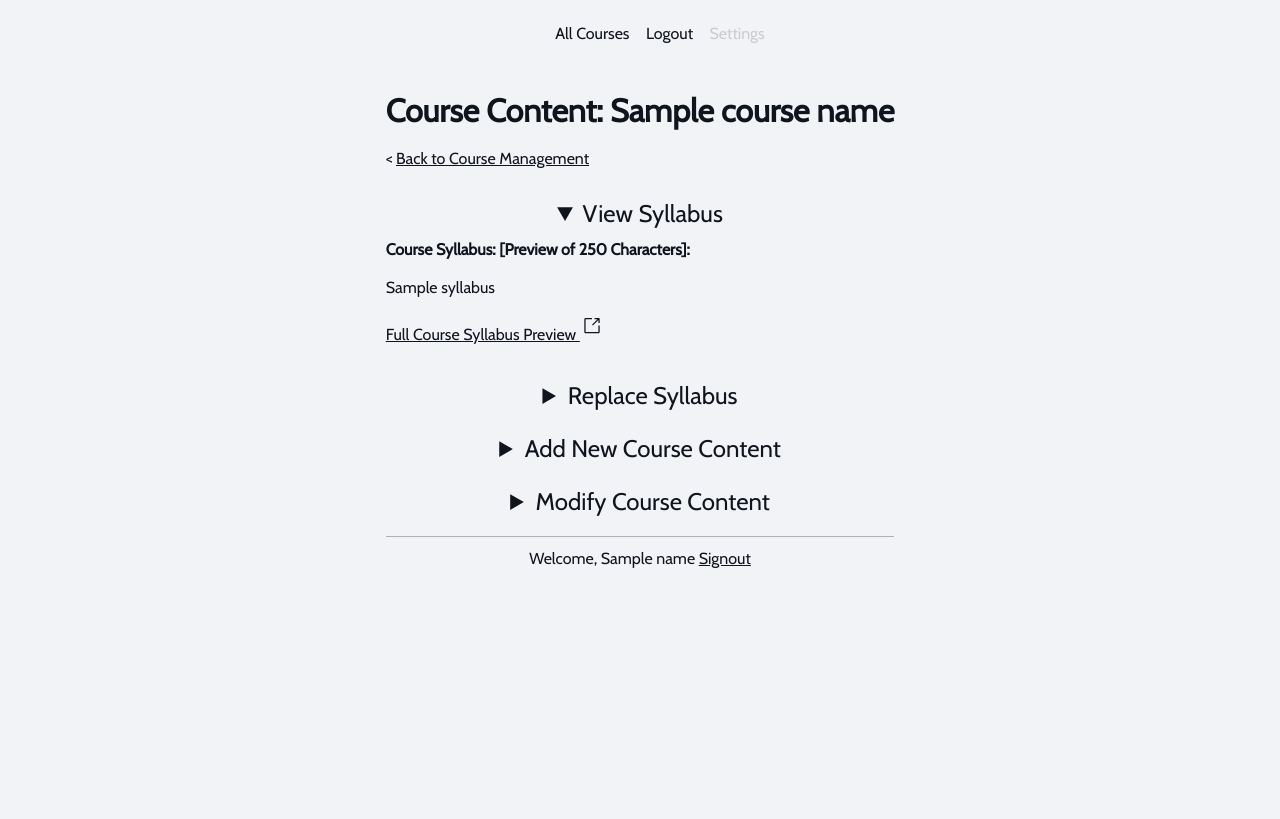
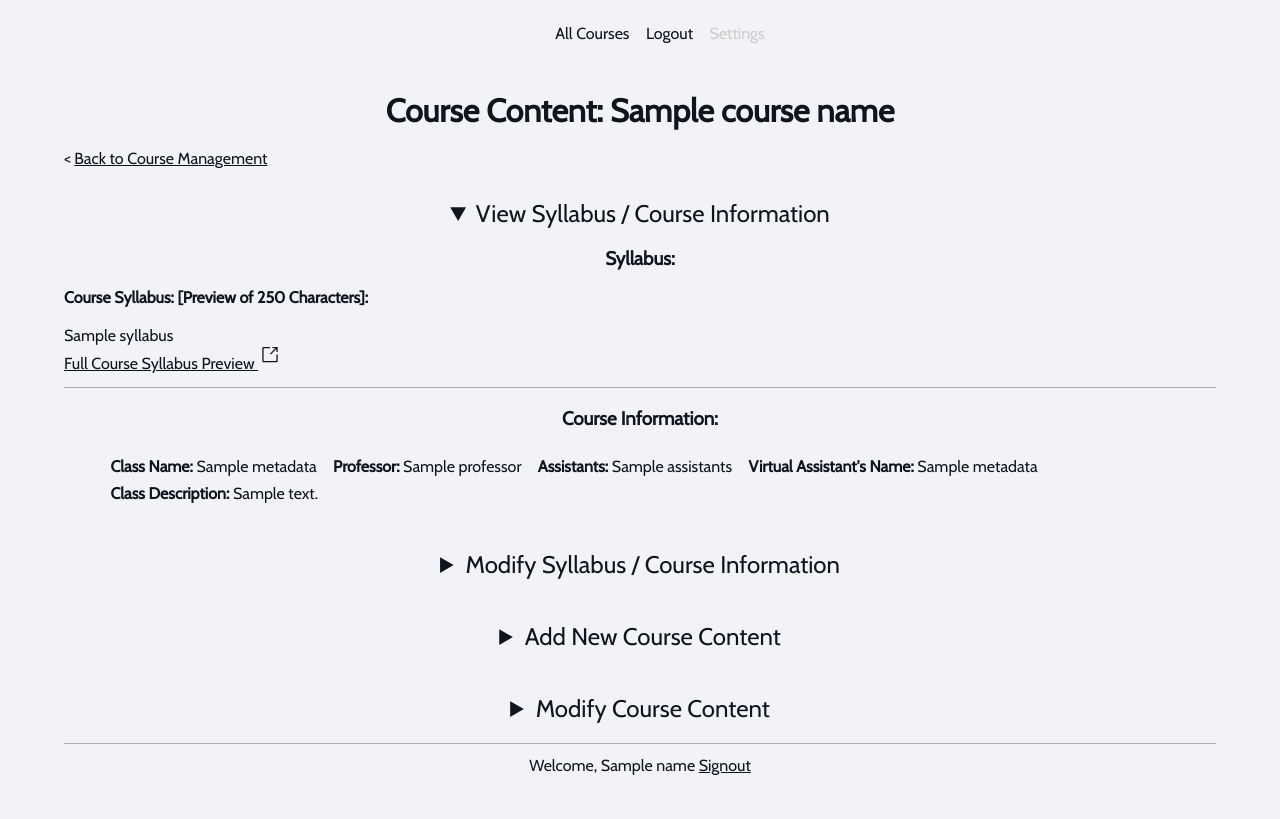
Before and after one commit to satishsurath/alldayta.xyz, a Flask app: template app/templates/course_contents.html in a window 1280 px wide, after a click on "View Syllabus / Course Information". Before the commit the page ends 568 px from the top, so only its background shows below. Run offline with Flask 3, Linux system fonts and the light colour scheme; the visitor is signed in with stand-in values (Sample User, id 1); the template is opened without the code that fills it: values that come from a table or form of the project are taken from there, most other values are stand-ins (such as "Sample title", 1, 10 or a date in 2020); parts of the project's set-up code (start-up, migrations or seed data) failed here and were passed over; some libraries are stand-ins or nearby versions.

Commit message:
Completed the saving, viewing and modifying Course Metadata
Signed-off-by: Satish Surath <connect@sati.sh>

```diff
--- a/app/routes.py
+++ b/app/routes.py
@@ -39,7 +39,8 @@
     list_folders,
     rename_folder,
     delete_folder,
-    create__course_folder_with_metadata,
+    create_course_folder_with_metadata,
+    save_course_metadata,
     allowed_file,
     delete_file,
     get_first_txt_file,
@@ -197,14 +198,14 @@
 @login_required
 def create_course():
     name = request.form['name'].replace(' ', '-')
-    meta_data = {
+    metadata = {
         'classname': request.form.get('classname', ''),
         'professor': request.form.get('professor', ''),
         'assistants': request.form.get('assistants', ''),
         'classdescription': request.form.get('classdescription', ''),
         'assistant_name': request.form.get('assistant_name', '')
     }
-    create__course_folder_with_metadata(name, meta_data)
+    create_course_folder_with_metadata(name, metadata)
     return redirect(url_for('course_management'))
 
 @app.route('/rename-item', methods=['POST'])
@@ -294,6 +295,9 @@
         return jsonify(success=False, error=str(e))
 
 
+
+
+
 @app.route('/course-contents/<course_name>', methods=['GET', 'POST'])
 @login_required
 def course_contents(course_name):
@@ -304,6 +308,22 @@
     # Part 2: Load Course Content:
     user_folder = session['folder']
     folder_path = os.path.join(app.config["FOLDER_UPLOAD"], user_folder, course_name)
+    # Check if metadata file exists, if not create a blank one
+    meta_file_path = os.path.join(folder_path, "course_meta.json")
+    if not os.path.exists(meta_file_path):
+        metadata = {
+            'classname': '',
+            'professor': '',
+            'assistants': '',
+            'classdescription': '',
+            'assistant_name': ''
+        }
+        with open(meta_file_path, 'w') as json_file:
+            json.dump(metadata, json_file)
+    else:
+        with open(meta_file_path, 'r') as json_file:
+            metadata = json.load(json_file)
+
     contents = get_content_files(folder_path)
     file_info = detect_final_data_files(folder_path) # for 'textchunks.npy' and 'textchunks-originaltext.csv' if they exist
     activations = check_and_update_activations_file(folder_path)
@@ -327,8 +347,41 @@
        syllabus=syllabus,
        name=session.get('name'),
        form=form,
-       file_info=file_info
+       file_info=file_info,
+       metadata=metadata,  # add metadata to the template
        )
+
+
+@app.route('/update-course-metadata', methods=['POST'])
+@login_required
+def update_course_metadata():
+    # Extract the form data from the request
+    folder_name = request.form.get('course_name', '')
+    metadata = {
+        'classname': request.form.get('name', ''),
+        'professor': request.form.get('professor', ''),
+        'assistants': request.form.get('assistants', ''),
+        'assistant_name': request.form.get('assistant_name', ''),
+        'classdescription': request.form.get('classdescription', '')
+    }
+
+    # Your logic to save/update the metadata goes here
+    # This could involve saving the data to a database,
+    # or as in your previous example, writing the data to a JSON file.
+    # I'll give a simple example using a fictitious database function:
+
+    try:
+        # Assume save_course_metadata is a function that saves the course metadata to your data storage
+        save_course_metadata(folder_name, metadata)
+        flash('Metadata updated successfully!', 'success')
+    except Exception as e:
+        # Handle any exceptions that might arise
+        app.logger.error(f"Error updating metadata: {e}", exc_info=True)
+        flash(f'Error updating metadata; Contact Support', 'danger')
+    # Redirect to a relevant page after saving
+    # For instance, redirecting back to the course management or course content page
+    return redirect(request.referrer)
+
 
 
 @app.route('/preview-chunks/<course_name>', methods=['GET'])
--- a/app/routes_helper.py
+++ b/app/routes_helper.py
@@ -16,7 +16,7 @@
     list_folders,
     rename_folder,
     delete_folder,
-    create_folder,
+    create_course_folder_with_metadata,
     allowed_file,
     delete_file,
     get_first_txt_file,
--- a/app/templates/course_contents.html
+++ b/app/templates/course_contents.html
@@ -16,31 +16,39 @@
 
         {% if syllabus %}
         <details id="viewSyllabus">
-          <summary class="course-content-heading">View Syllabus </summary>
+          <summary class="course-content-heading">View Syllabus / Course Information</summary>
 
-
+          <h3 style="text-align: center;">Syllabus:</h3>
           <b>Course Syllabus: [Preview of 250 Characters]:</b>
           <br><br>
           {{ syllabus[:200].replace('<br>', '')|safe }}
-          <br><br>
+          <br>
           <p><a href="{{ url_for('course_syllabus', course_name=course_name) }}" target="_blank">Full Course Syllabus Preview <svg style="fill: var(--text-color); height:1.5rem; width:1.5rem;" xmlns="http://www.w3.org/2000/svg" xmlns:xlink="http://www.w3.org/1999/xlink" version="1.0" x="0px" y="0px" viewBox="0 0 100 125" enable-background="new 0 0 100 100" xml:space="preserve"><path d="M83.333,50v33.333H16.667V16.667H50V10H16.667C13.001,10,10,13,10,16.667v66.667C10,86.999,13.001,90,16.667,90h66.666  C86.999,90,90,86.999,90,83.333V50H83.333z"/><path d="M90,36.667l-0.003-23.335C90,11.493,88.506,10,86.667,10H63.333v6.665h15.283L50,45.285L54.714,50l28.619-28.615v15.281H90z  "/></svg></a></p>
-          <br>
+          <hr>
+          <h3 style="text-align: center;">Course Information:</h3>
+          <ul>
+            <li><strong>Class Name:</strong> {{ metadata.classname if metadata.classname else "<empty>" }}</li>
+            <li><strong>Professor:</strong> {{ metadata.professor if metadata.professor else "<empty>" }}</li>
+            <li><strong>Assistants:</strong> {{ metadata.assistants if metadata.assistants else "<empty>" }}</li>
+            <li><strong>Virtual Assistant's Name:</strong> {{ metadata.assistant_name if metadata.assistant_name else "<empty>" }}</li>
+            <li><strong>Class Description:</strong> {{ metadata.classdescription if metadata.classdescription else "<empty>" }}</li>
+        </ul>
         </details>
-
-
+<br>
         <details id="ReplaceSyllabus">
-          <summary class="course-content-heading">Replace Syllabus </summary>
+          <summary class="course-content-heading">Modify Syllabus / Course Information </summary>
 
 
           <form method="POST" enctype="multipart/form-data" novalidate>
+            <h3 style="text-align: center;">Modify Syllabus:</h3>
             {{ form.hidden_tag() }}
             <p>
                 {{ form.csrf_token }}
-                {{ form.pdf.label }}
+                <span class="alert alert-warning" role="alert">  Replace Syllabus {{ form.pdf.label }} </span>
 
                 {{ form.pdf(class_='form-control',placeholder='Upload PDF...') }}
                 <p> <br> </p>
-                {{ form.submit(id='submit_button') }}
+                {{ form.submit(id='submit_button', value='Upload and Replace Syllabus') }}
                 {% for error in form.pdf.errors %}
                 <span style="color: red;">[{{ error }}]</span>
                 {% endfor %}
@@ -49,12 +57,46 @@
             <br>
             <div class="alert alert-warning" role="alert"> Warning: Uploading the Course Syllabus will overwrite the existing Course Syllabus without any prompt.</div>
             <div id="processing" class="processing"></div>
-
-
         </form>
+<hr>
+        <div style="text-align: center;">
+          <h3>Modify Course Information:</h3>
+          <form action="{{ url_for('update_course_metadata') }}" method="post">
+              <input type="hidden" name="csrf_token" value="{{ csrf_token() }}" />
+              <table style="margin: auto; border:0px;">
+                  <tr>
+                      <td style="text-align: left;border: 0px"><label for="name">Course / Class Name:</label></td>
+                      <td style="text-align: left;border: 0px"><input type="text" id="name" name="name" size="35" value="{{ metadata.classname if metadata.classname else '' }}">
+                        <input type="hidden" name="course_name" value="{{ course_name }}" />
+                      </td>
+                  </tr>
+                  <tr>
+                      <td style="text-align: left;border: 0px"><label for="professor">Professor:</label></td>
+                      <td style="text-align: left;border: 0px"><input type="text" id="professor" name="professor" size="35" value="{{ metadata.professor if metadata.professor else '' }}"></td>
+                  </tr>
+                  <tr>
+                      <td style="text-align: left;border: 0px"><label for="assistant_name">Assistant Name:</label></td>
+                      <td style="text-align: left;border: 0px"><input type="text" id="assistant_name" name="assistant_name" size="35" value="{{ metadata.assistant_name if metadata.assistant_name else '' }}"></td>
+                  </tr>
+                  <tr>
+                      <td style="text-align: left;border: 0px"><label for="assistants">Virtual Assistant's Name:</label></td>
+                      <td style="text-align: left;border: 0px"><input type="text" id="assistants" name="assistants" value="{{ metadata.assistant_name if metadata.assistant_name else 'Virtual Teaching Assistant' }}" placeholder="Virtual Teaching Assistant" size="35"></td>
+                  </tr>
+                  <tr>
+                      <td style="text-align: left;border: 0px"><label for="classdescription">Class Description:</label></td>
+                      <td style="text-align: left;border: 0px"><textarea id="classdescription" name="classdescription" rows="3" cols="28" value="{{ metadata.classdescription if metadata.classdescription else '' }}"></textarea></td>
+                  </tr>
+                  <tr>
+                      <td colspan="2" style="text-align: center;border: 0px">
+                          <input type="submit" value="Modify" class="form-control">
+                      </td>
+                  </tr>
+              </table>
+          </form>
+      </div>
 
         </details>
-
+        <br>
 
 
         {% else %}
@@ -77,12 +119,9 @@
              </p>
             <br>
             <div id="processing" class="processing"></div>
-
-
         </form>
-
         </details>
-
+        <br>
         {% endif %}
 
 
@@ -93,7 +132,7 @@
               <input type="hidden" name="course_name" value="{{ course_name }}">
           </form>
         </details>
-
+        <br>
 
         <details id="modifyCourseContent">
           <summary class="course-content-heading">Modify Course Content </summary>
```
Also changed, not shown: app/file_operations.py (+14 -1 lines).
